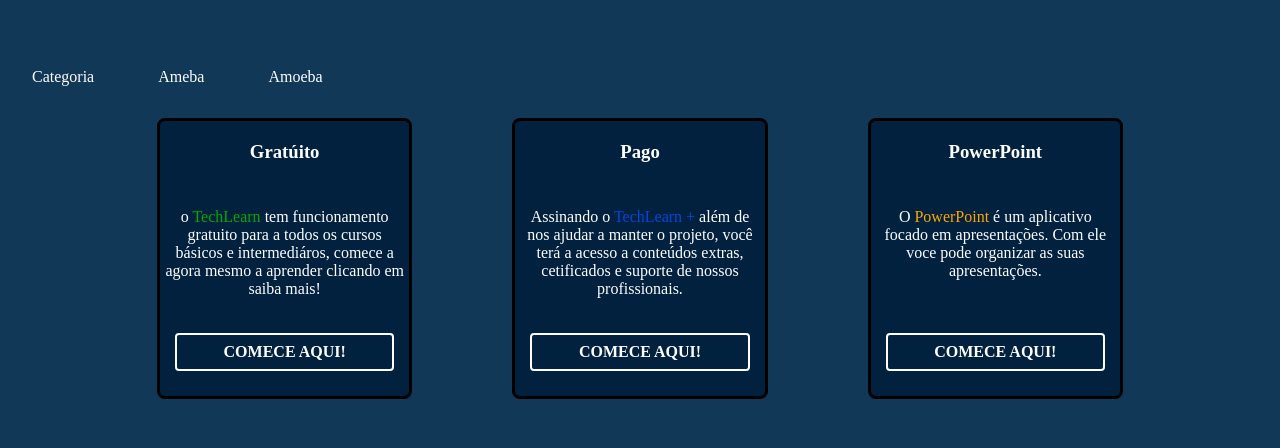
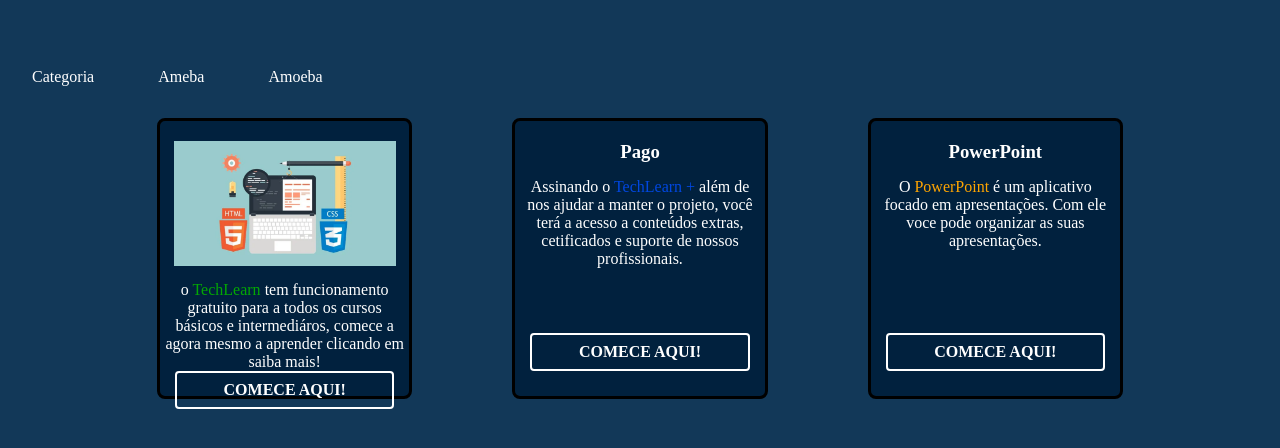
Before and after one commit to LucasKron/TechLearn-2, a plain HTML site: page src/cursos.html in a window 1280 px wide. Shown: the part 176-624 px from the top of the page. Drawn offline with Linux system fonts and the light colour scheme; files whose address does not match are found by name.

Commit message:
Atualizei a foto do curso 1

```diff
--- a/src/css/cursos.css
+++ b/src/css/cursos.css
@@ -130,7 +130,7 @@ div.item{
 }
 
 .parent .item p{
-  margin-top: 45px;
+  margin-top: 15px;
 }
 
 .grid-button{
@@ -159,3 +159,17 @@ div.item {
 div.item:hover {
   transform: scale(1.03); /* aumenta levemente */
 }
+
+.imgcurso{
+  width: 100%;
+  height: 50%;
+  display: flex;
+  justify-content: center;
+}
+
+.imagemcuso img{
+  height: 100%;
+  width: 100%;
+  object-fit: cover;
+  display: block;
+}
--- a/src/cursos.html
+++ b/src/cursos.html
@@ -44,7 +44,7 @@
     </div>
     <div class="parent">
         <div class="item">
-            <h3>Gratúito</h3>
+            <div class="imgcurso"><img src="/imagens/html_curso.png" alt="img curso html"></div>
             <p>o <span style="color: rgb(3, 168, 3);">TechLearn</span> tem funcionamento gratuito para a todos
                 os cursos básicos e intermediáros, comece a
                 agora mesmo a aprender clicando em saiba mais!
```
Also changed, not shown: src/imagens/html_curso.png (added).
